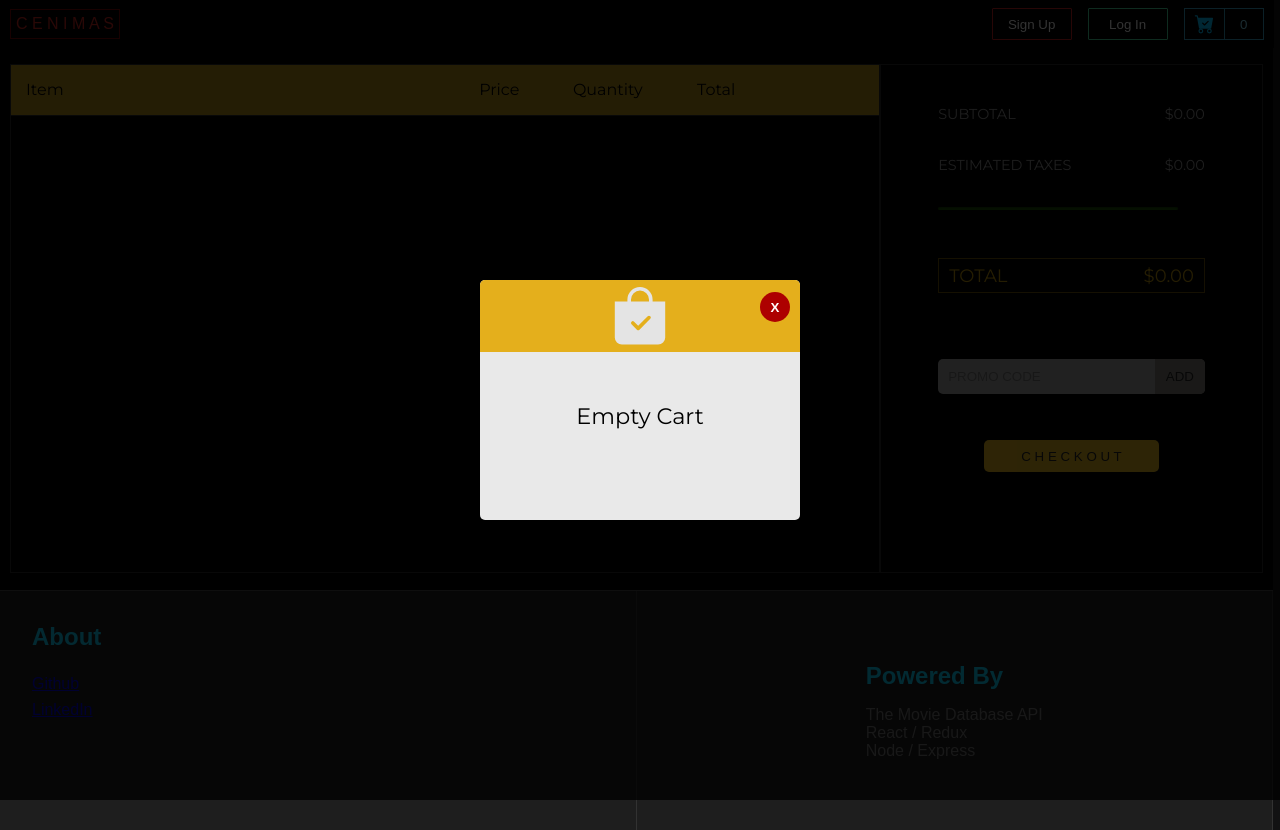
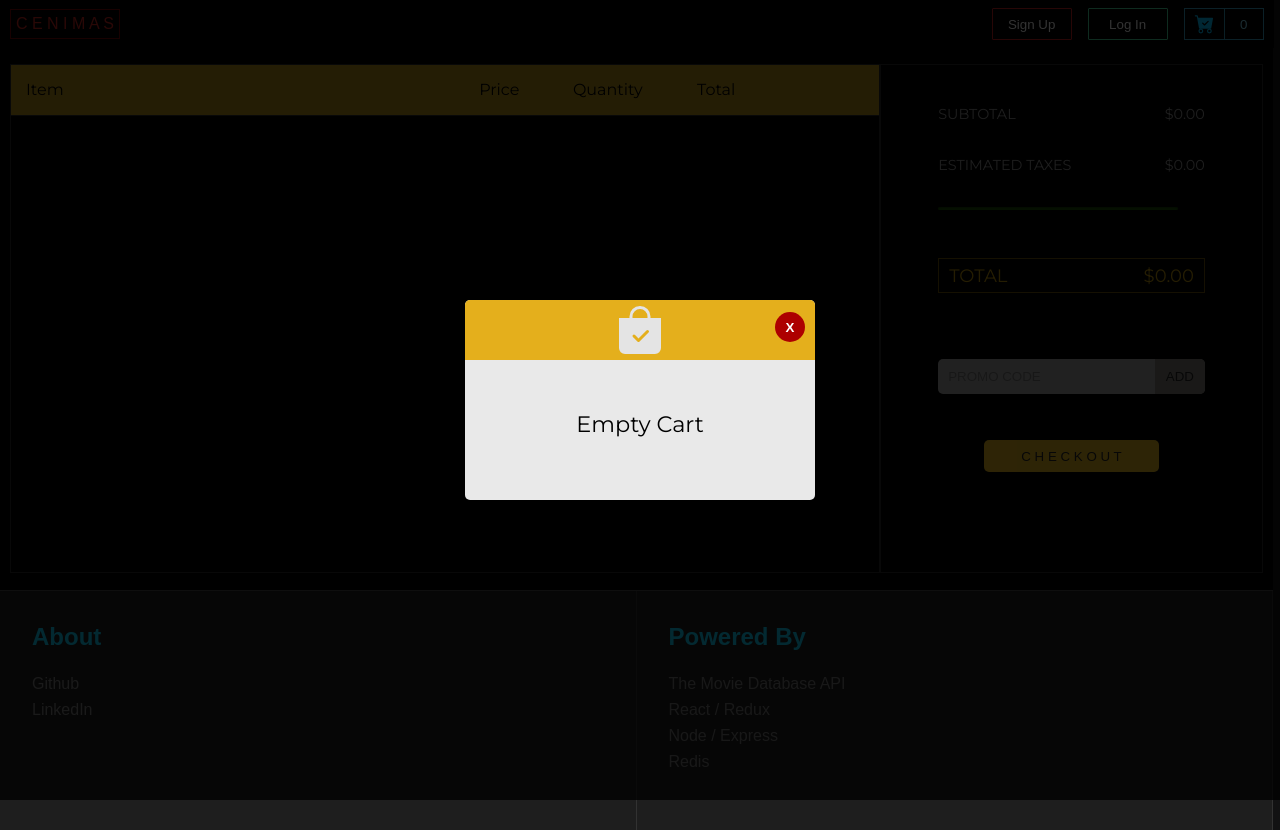
Before and after one commit to RohanMangroo/eCommerceProject, a React (Create React App) app in the folder frontend/: page /cart in a window 1280 px wide. Both pictures are taken after a click on the button "C H E C K O U T". Built offline with nearby package versions, Linux system fonts and the light colour scheme.

Commit message:
fixed a few styles

```diff
--- a/frontend/src/components/footer/FooterCenter.js
+++ b/frontend/src/components/footer/FooterCenter.js
@@ -5,11 +5,19 @@ export default function FooterCenter() {
   return (
     <section className="flex-col">
       <header>About</header>
-      <a className="about-link" href="https://github.com/RohanMangroo">
-        <span>Github</span>
+      <a
+        style={{ textDecoration: 'none', width: 'max-content', color: 'grey' }}
+        className="footer-link"
+        href="https://github.com/RohanMangroo"
+      >
+        Github
       </a>
-      <a href="https://www.linkedin.com/in/seeram-rohan-mangroo/">
-        <span>LinkedIn</span>
+      <a
+        style={{ textDecoration: 'none', width: 'max-content', color: 'grey' }}
+        className="footer-link"
+        href="https://www.linkedin.com/in/seeram-rohan-mangroo/"
+      >
+        LinkedIn
       </a>
     </section>
   );
--- a/frontend/src/components/footer/FooterRight.js
+++ b/frontend/src/components/footer/FooterRight.js
@@ -2,12 +2,13 @@ import React from 'react';
 
 export default function FooterRight() {
   return (
-    <section className="center-items">
-      <div className="flex-col">
+    <section>
+      <div className="flex-col right-footer">
         <header>Powered By</header>
         <span>The Movie Database API</span>
         <span>React / Redux</span>
         <span>Node / Express</span>
+        <span>Redis</span>
       </div>
     </section>
   );
--- a/frontend/src/styles/cart-total.css
+++ b/frontend/src/styles/cart-total.css
@@ -59,6 +59,20 @@
     width: 50%;
     border: solid thin rgb(40, 40, 40);
     padding: 20px;
+  }
+}
+
+@media only screen and (max-width: 414px) {
+  .cart-total-container {
+    width: 100%;
+    height: 100vh;
+  }
+
+  .cart-total-subcontainer {
+    height: 70%;
+    width: 80%;
+    border: solid thin rgb(40, 40, 40);
+    /* padding: 20px; */
   }
 }
 .cart-total-subcontainer div {
--- a/frontend/src/styles/footer.css
+++ b/frontend/src/styles/footer.css
@@ -10,6 +10,7 @@
   height: 100%;
   width: 50%;
   font-family: sans-serif;
+  text-decoration: none;
 }
 
 .footer section:nth-child(1),
@@ -37,3 +38,7 @@
   color: rgb(142, 142, 142);
   gap: 8px;
 }
+
+.right-footer {
+  gap: 8px;
+}
--- a/frontend/src/styles/modal.css
+++ b/frontend/src/styles/modal.css
@@ -12,8 +12,8 @@
 }
 
 .modal-error {
-  height: 30%;
-  width: 25%;
+  height: 200px;
+  width: 350px;
   background-color: #e9e9e9;
   /* border: solid thin red; */
   border-radius: 5px;
@@ -23,8 +23,8 @@
 }
 
 .modal-checkout {
-  height: 30%;
-  width: 25%;
+  height: 200px;
+  width: 350px;
   border-radius: 5px;
   background-color: #e9e9e9;
 }
```
